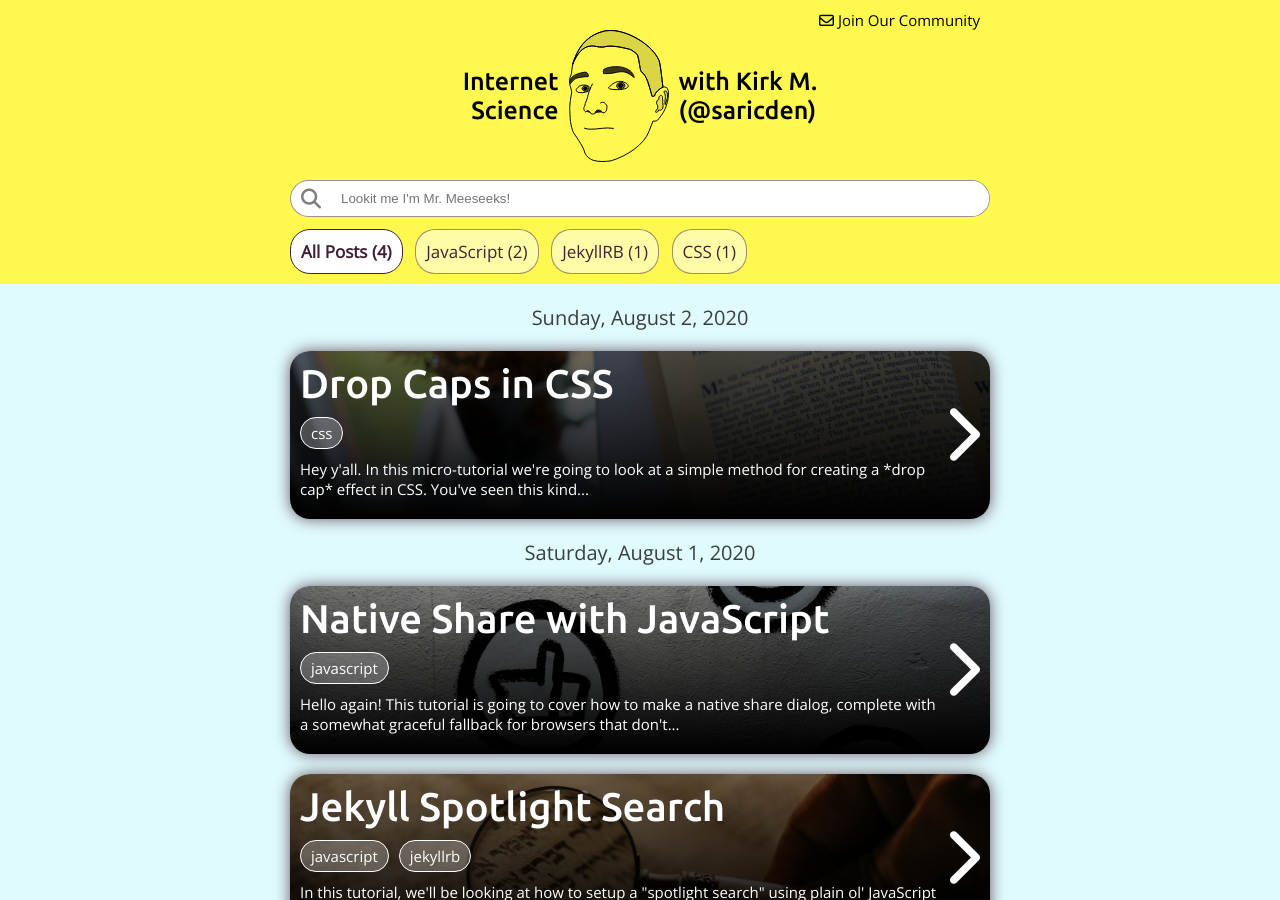
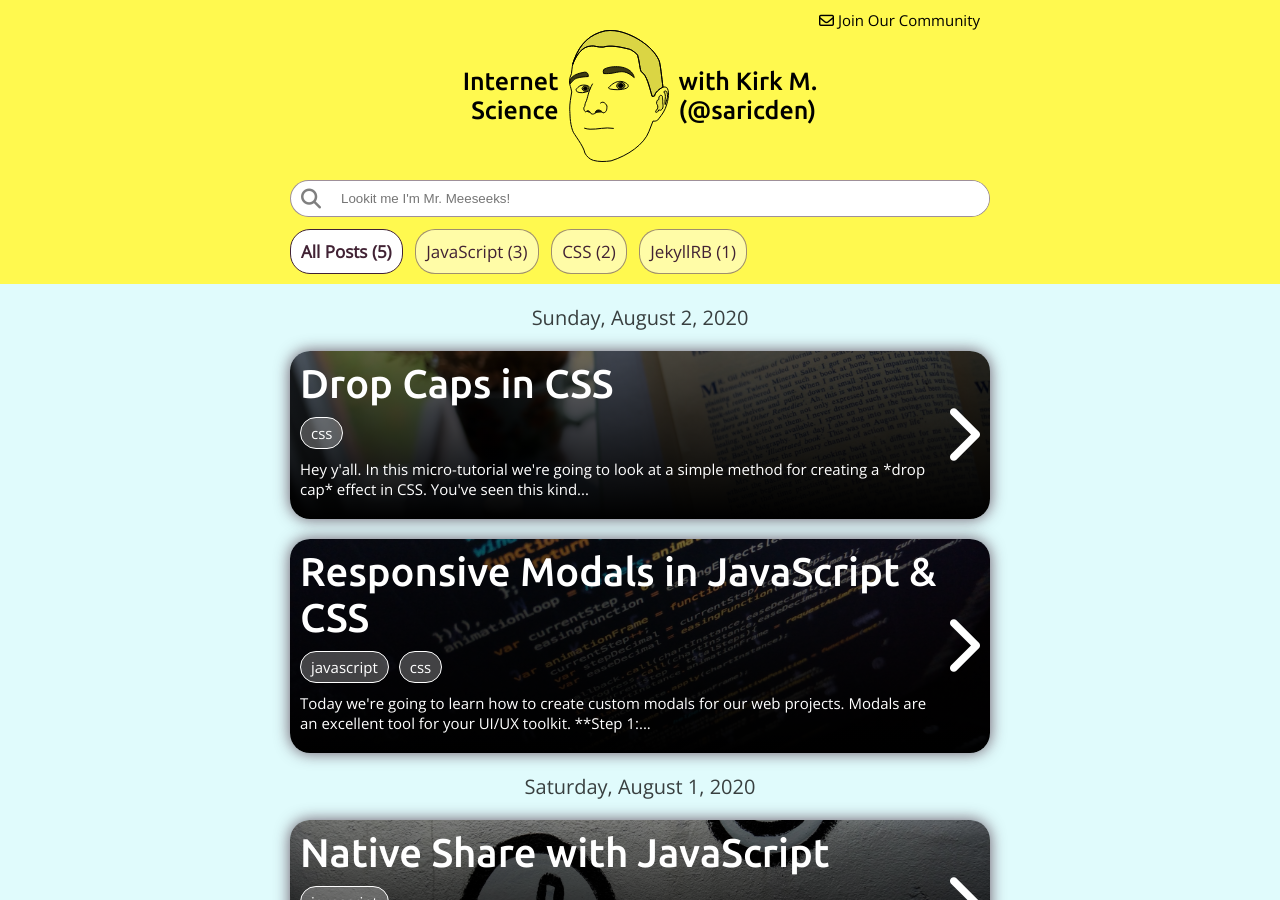
Before and after one commit to saricden/saricden.github.io, a Jekyll site: the page built from _posts/lists/2020-07-09-all-posts.md, in a window 1280 px wide and 900 px high. Built offline with Jekyll 4.4.1, drawn with Linux system fonts in a browser that asks for light colours; nearby versions of some CDN libraries; part of the change alters nothing that is shown.

Commit message:
Adds responsive modals tutorial.

````diff
--- a/_posts/lists/2020-08-01-jekyllrb.md
+++ b/_posts/lists/2020-08-01-jekyllrb.md
@@ -4,5 +4,5 @@ permalink: /jekyllrb
 layout: list
 category: list
 displayTag: jekyllrb
-weight: 3
+weight: 4
 ---
--- a/_posts/lists/2020-08-02-css.md
+++ b/_posts/lists/2020-08-02-css.md
@@ -4,5 +4,5 @@ permalink: /css
 layout: list
 category: list
 displayTag: css
-weight: 4
+weight: 3
 ---
--- /dev/null
+++ b/_posts/posts/2020-08-02-custom-modals.md
@@ -0,0 +1,191 @@
+---
+title: "Responsive Modals in JavaScript & CSS"
+tags: all javascript css
+category: post
+permalink: /custom-modals-in-javascript-and-css
+layout: post
+headerImg: "irvan-smith-5eBW5GomfhY-unsplash.jpg"
+imgCredit: "Irvan Smith via Unsplash"
+imgHref: "https://unsplash.com/photos/5eBW5GomfhY"
+# youtubeURL: "https://www.youtube.com/embed/Mt0enYWNJCU"
+---
+Today we're going to learn how to create custom modals for our web projects. Modals are an excellent tool for your UI/UX toolkit.
+
+**Step 1: Build out your Markup**
+
+To start, let's write out some HTML.
+
+```html
+<button data-openmodal="cool-modal1">Click Me!</button>
+
+<div data-modal="cool-modal1">
+  <div>
+    <header>
+      <span>Cool Modal 1!</span>
+      <button>Close</button>
+    </header>
+    <p>
+      Hello from our modal!
+    </p>
+  </div>
+</div>
+```
+
+Pretty slick right? The `data-openmodal` attribute is going to be used to specify which modal to open when that element is clicked. The `data-modal` attribute is a unique identifier for our modal.
+
+**Step 2: Style Style Style**
+
+Normally in my tutorials, I focus on function over form. In this one however, I'm going to give you some CSS to make your modal look pretty as well as work.
+
+```css
+:root {
+  font-size: 10px;
+  font-family: sans-serif;
+}
+
+body.noscroll {
+  overflow-y: hidden;
+}
+
+[data-modal] {
+  position: fixed;
+  top: 0;
+  left: 0;
+  width: 100%;
+  height: 100%;
+  background-color: rgba(0, 0, 0, 0.75);
+  padding: 2rem;
+  box-sizing: border-box;
+  display: flex;
+  flex-direction: column;
+  align-items: center;
+  justify-content: flex-start;
+  overflow-y: scroll;
+
+  opacity: 0;
+  visibility: hidden;
+  transition: opacity 0.5s, visibility 0.5s;
+}
+
+[data-modal].open {
+  opacity: 1;
+  visibility: visible;
+}
+
+[data-modal] > div {
+  width: 100%;
+  max-width: 50rem;
+  padding: 2rem;
+  box-sizing: border-box;
+  border-radius: 2rem;
+  box-shadow: 0 0 10px rgba(0, 0, 0, 0.5);
+  background-color: #FFF;
+
+  transform: scale(0);
+  transition: transform 0.5s;
+}
+
+[data-modal].open > div {
+  transform: scale(1);
+}
+
+[data-modal] > div header {
+  display: flex;
+  flex-direction: row;
+  align-items: center;
+  justify-content: space-between;
+}
+
+[data-modal] > div header button {
+  font-size: 1.25rem;
+  color: blue;
+  border: 0;
+  background-color: transparent;
+  outline: none;
+}
+
+[data-modal] > div header span {
+  font-size: 2.5rem;
+}
+
+[data-modal] > div p {
+  font-size: 1.8rem;
+}
+```
+
+The important takeaways of the above code are:
+
+*We're adding a class to the `<body>` that we will later use to disable scrolling on the page.*
+
+*We're setting the modal wrapper to `postition: fixed` so that it "sticks" to the screen, no matter where the user has scrolled. We're also setting `overflow-y: scroll` so that if the modal has a lot of content and spills off-screen (particularly on mobile devices), the user will be able to scroll the modal.*
+
+*We're adding `transition` properties to animate the modal opening and closing. These fallback gracefully on old browsers.*
+
+And
+
+*We're toggling the `visibility` and `opacity` properties on the wrapping `<div>` so that it will be hidden when the modal is closed, but won't prevent the user from clicking other elements on the page.*
+
+Now, onwards!
+
+**Step 3: A Dab of JavaScript Magic**
+
+This is where the rubber meets the pavement, so to speak. We're now going to write the script that will be responsible for selecting the correct elements and binding events to them that toggle classes and trigger our transitions specified above.
+
+```javascript
+// Grab our trigger buttons (or links or whatever you apply the class to)
+var modalBtns = document.querySelectorAll('[data-openmodal]');
+
+// Grab our divs designated as modals
+var modals = document.querySelectorAll('[data-modal]');
+
+console.log(modalBtns);
+
+// Loop through our buttons
+for (var b in modalBtns) {
+  // Make sure we're looking at a DOM element
+  if (modalBtns[b] instanceof Element || modalBtns[b] instanceof HTMLDocument) {
+    // Bind click events to each of them
+    modalBtns[b].addEventListener('click', function(e) {
+      // Prevent the default operation (opening a link for example)
+      e.preventDefault();
+
+      // When clicked, read the modal it's referencing
+      var targetModalName = e.target.getAttribute('data-openmodal');
+
+      // Fetch the element it's referring to
+      var targetModal = document.querySelector('[data-modal="'+targetModalName+'"]');
+
+      // Add the open class to that modal
+      targetModal.classList.add('open');
+
+      // Disable scrolling on the body
+      document.body.classList.add('noscroll');
+    });
+  }
+}
+
+// Loop through our modals
+for (var m in modals) {
+  // Make sure we're looking at a DOM element
+  if (modals[m] instanceof Element || modals[m] instanceof HTMLDocument) {
+    // Bind click events to each modal's close button
+    modals[m].querySelector('header button').addEventListener('click', function(e) {
+      // Remove the open class from the parent container
+      e.target.parentNode.parentNode.parentNode.classList.remove('open');
+
+      // Re-enable scrolling on the body
+      document.body.classList.remove('noscroll');
+    });
+  }
+}
+```
+
+And there ye have it. Throw all this together on a page and you should have a working, fully pretty modal to play with.
+
+A neat aside about the process above is that once the JavaScript and CSS are implemented, you can reuse the `data-openmodal` and `data-modal` attributes to make as many modals as you'd like on the page. They will automatically have the correct events and styles applied.
+
+Thanks for reading my post, if you found any of this useful, please consider sharing with a friend or collegue.
+
+As always, happy hacking!
+
+Love Kirk M. (@saricden)
--- a/src/css/style.css
+++ b/src/css/style.css
@@ -248,7 +248,7 @@ header.primary nav a.active {
   color: #FFF;
   background-size: cover;
   background-position: center;
-  /* background-attachment: fixed; */
+  /* background-attachment: fixed;  */
 }
 
 .post > div {
````
Also changed, not shown: src/img/post_headers/irvan-smith-5eBW5GomfhY-unsplash.jpg (added).
